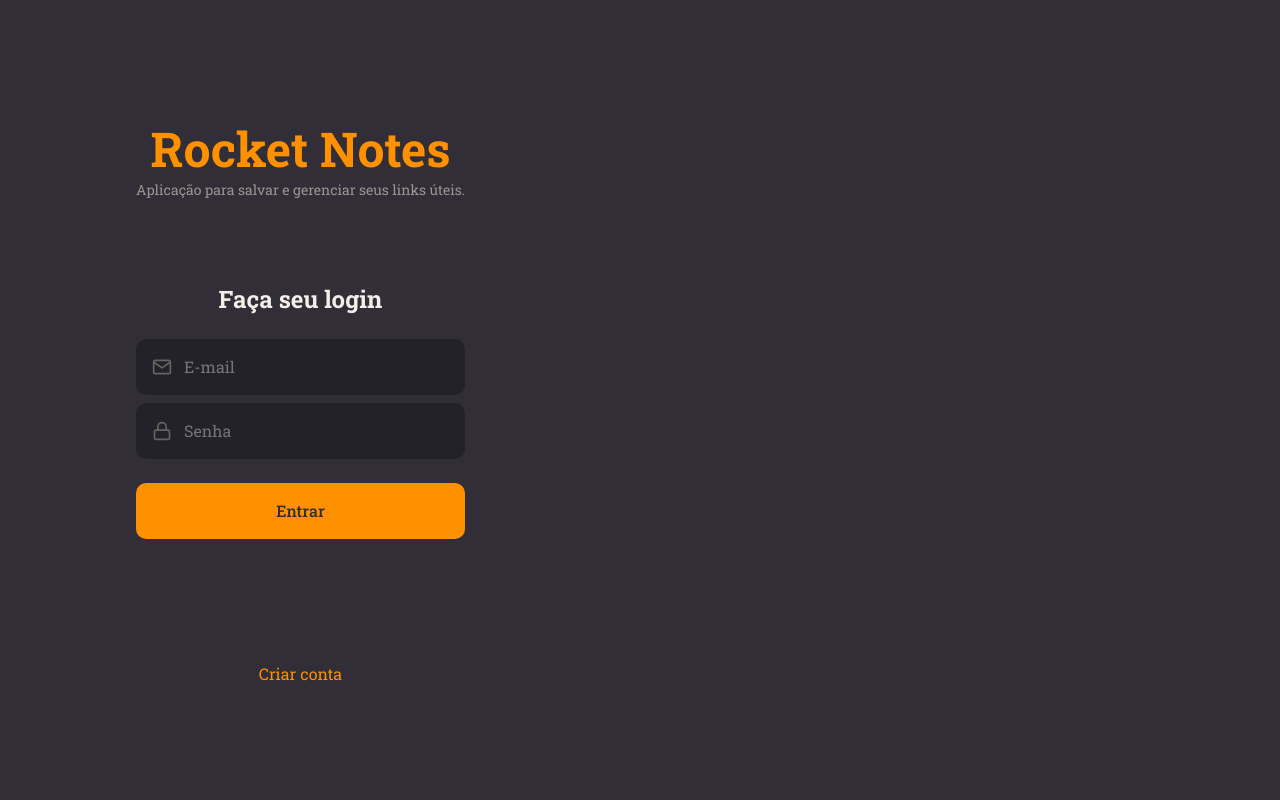
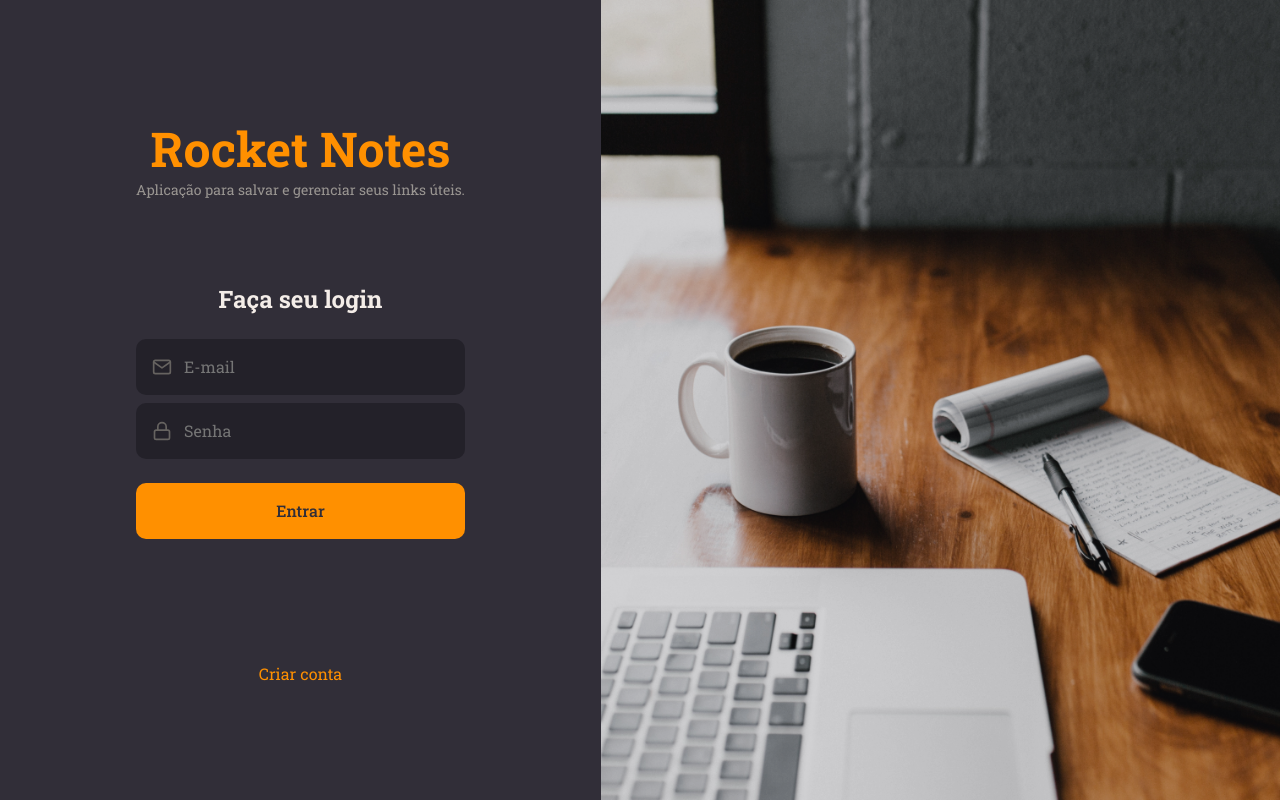
Before and after one commit to williangomesdev/Explorer-Stage10-Rocketnotes-Frontend-, a React (Vite) app: page / in a window 1280 px wide. Built offline with nearby package versions, Linux system fonts and the light colour scheme.

Commit message:
Importando imagens

```diff
--- a/src/pages/SignIn/index.jsx
+++ b/src/pages/SignIn/index.jsx
@@ -1,4 +1,4 @@
-import { Container, Form } from './styles'
+import { Container, Form, Background } from './styles'
 import { FiMail, FiLock } from 'react-icons/fi'
 import { Input } from '../../components/Input'
 import { Button } from '../../components/Button'
@@ -16,6 +16,7 @@
                 <Button title="Entrar" />
                 <a href="#">Criar conta</a>
             </Form>
+            <Background />
         </Container>
     )
 }
--- a/src/pages/SignIn/styles.js
+++ b/src/pages/SignIn/styles.js
@@ -1,10 +1,12 @@
-import styled, { ThemeContext } from "styled-components";
+import styled from "styled-components";
+import backgroundImg from "../../assets/background.png";
 
 export const Container = styled.div`
   height: 100vh;
   display: flex;
   align-items: stretch;
 `;
+
 export const Form = styled.form`
   padding: 0 8.5rem;
   display: flex;
@@ -34,3 +36,10 @@
     color: ${({ theme }) => theme.COLORS.ORANGE};
   }
 `;
+
+export const Background = styled.div`
+  flex: 1;
+  background: url(${backgroundImg}) no-repeat center center;
+  background-size: cover;
+  opacity: 0.8;
+`;
```
Also changed, not shown: src/assets/background.png (added).
